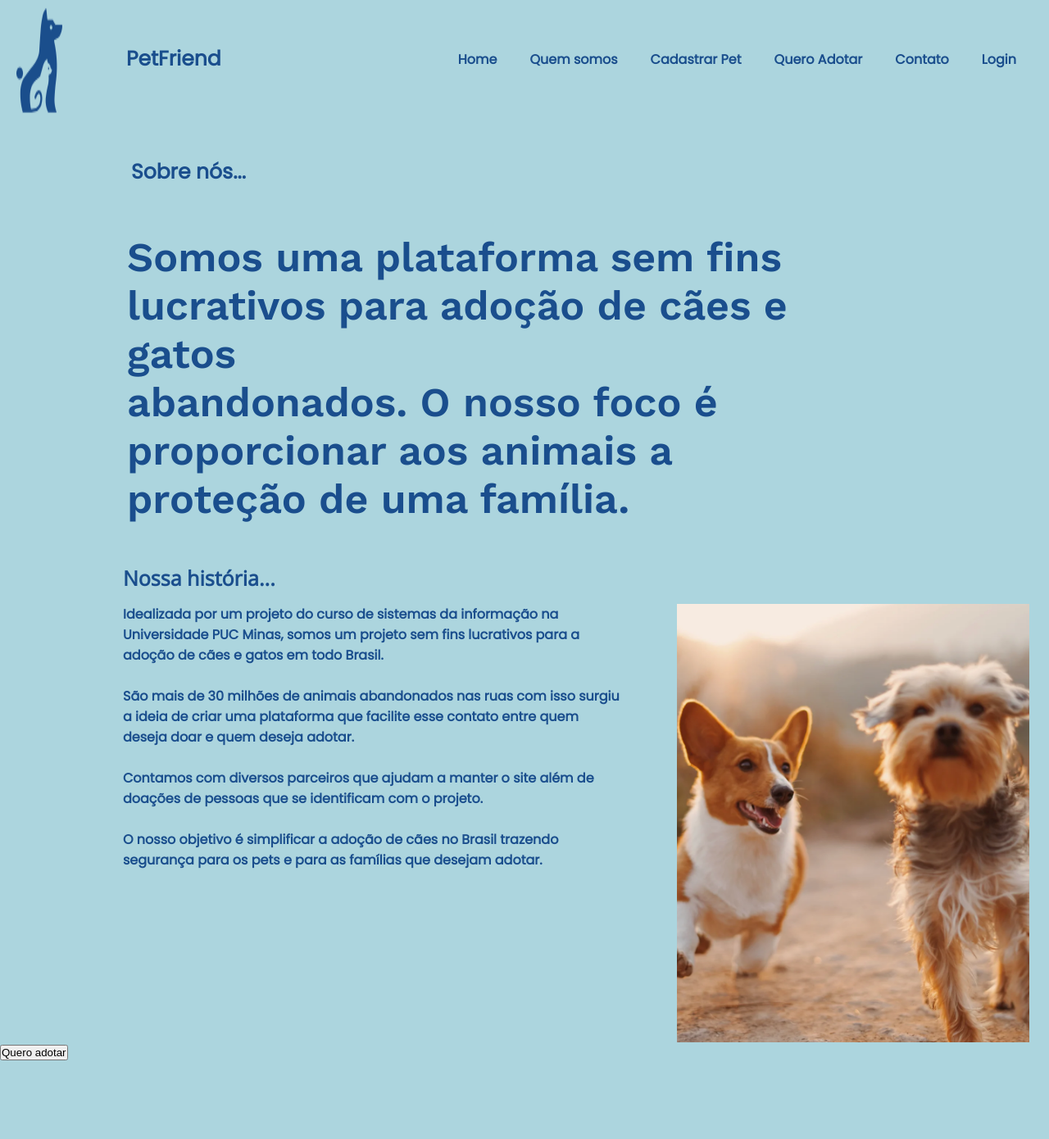
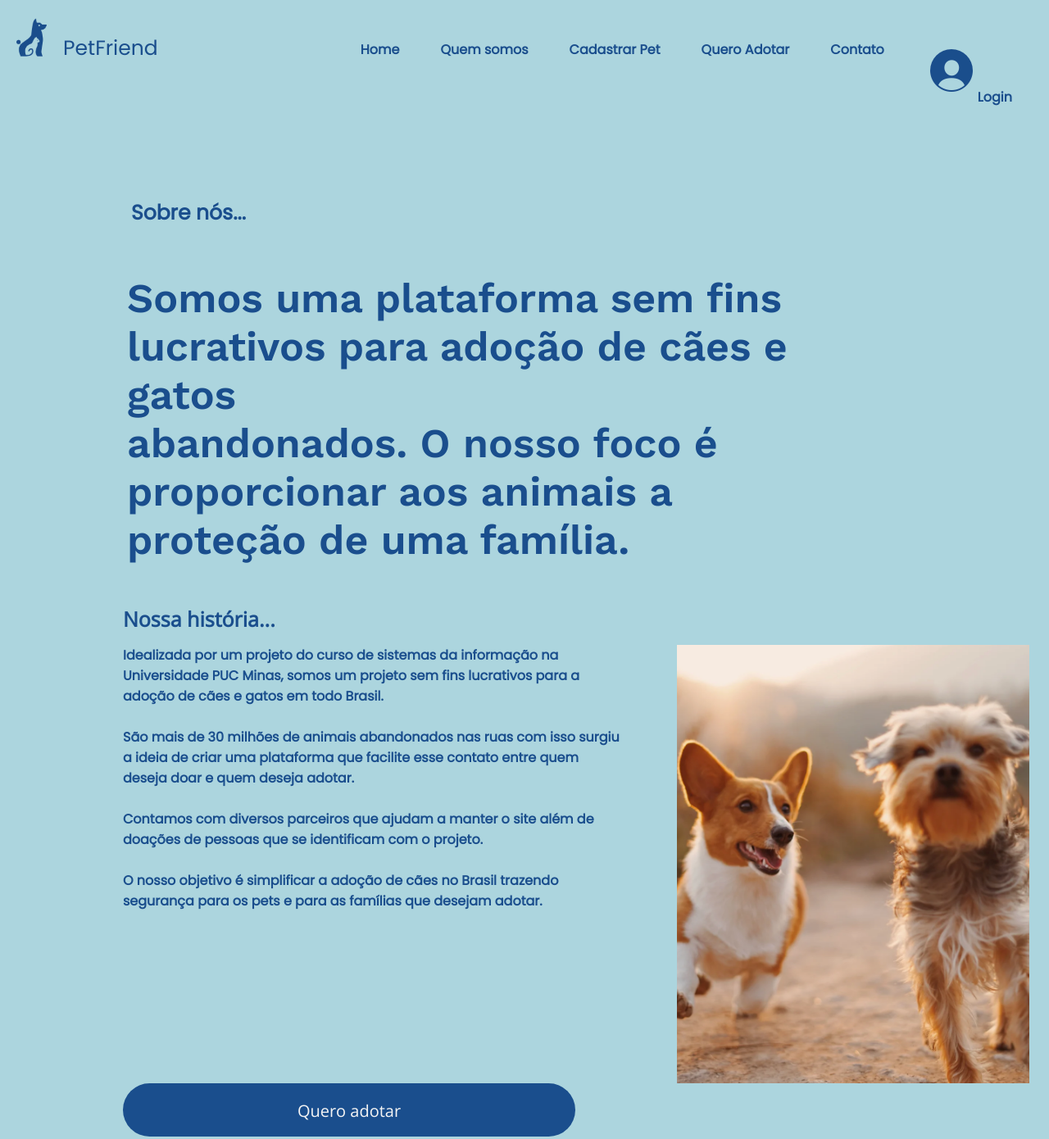
Before and after one commit to EduardoMorais30/PA.pet-friend.frontend, a plain HTML site: page pages/quemSomos.html in a window 1280 px wide. Shown: the part 7-1397 px from the top of the page at 82% size. Before the commit the page ends 1301 px from the top, so only its background shows below. Drawn offline with nearby package versions, Linux system fonts and the light colour scheme.

Commit message:
Descrição: Atualização botões + CSS Data: 31/10/2022 Autor: Jonathan Etapa: 3

```diff
--- a/css/quemSomosStyle/style.css
+++ b/css/quemSomosStyle/style.css
@@ -27,7 +27,17 @@ header{
     text-decoration: none;
 }
 .logo{
-    width: 50px;
+    height: 50px;
+    width: 55px;
+    margin-top: -70px;
+}
+#textoLogo{
+    text-align: center;
+    color: #1A4E8D;
+    padding-left: 15px;
+    margin-top: 20px;
+    font-size: 25px;
+    font-family: 'Poppins', sans-serif;
 }
 body{
     background-color: #ACD5DE;
@@ -36,7 +46,8 @@ body h1,h2,h3,p{
     color: #1A4E8D
 }
 .tituloPrincipal{
-    margin-left: 90px;;
+    margin-left: 90px;
+    margin-top: 30px;
 }
 h1{
     font-family: 'Poppins', sans-serif;
@@ -76,8 +87,8 @@ nav{
     align-items: center;
     background-color: #ACD5DE;
     justify-content: space-between;
-    padding:  0px 20px;
-    padding-top: 5px;
+    padding:  20px 20px;
+    margin-top: 20px;;
 
 }
 nav div h1{
@@ -92,7 +103,7 @@ li {
     color: #1A4E8D;
     text-decoration: none;
     font-weight: bold;
-    padding: 0 20px;
+    padding: 10px 25px;
 
 }
 li:hover{
@@ -100,6 +111,7 @@ li:hover{
     border-radius: 70px;
     border-top: 5px;
     border-width: 5px;
+    background-size: auto;
     background-color: #1A4E8D;
 }
 .container{
@@ -112,3 +124,30 @@ p{
     margin-left: 150px;
     font-family: 'Poppins', sans-serif;
 }
+button{
+    all: unset;
+    cursor: pointer;
+    text-align: center;
+    display: block;
+    width: 40%;
+    height: 20px;
+    margin-right: 150px;
+    margin-left: 150px;
+    padding: 20px;
+    padding-bottom: 25px;
+    background-color:#1A4E8D;
+    color: whitesmoke;
+    border-radius: 50px;
+    font-size: 20px;
+    margin-bottom: 300px;
+}
+button:hover{
+    background-color: #1a4e8da4 ;
+}
+.iconUser{
+    width: 20px;
+}
+footer{
+    width: auto;
+    background-color: white;
+}
--- a/pages/quemSomos.html
+++ b/pages/quemSomos.html
@@ -14,7 +14,7 @@
         <nav>
             <div class="containerLogo">
                 <div class="logo"><img alt="Logomarca" id="logo" src="/images/quemSomosImg/logo.png">
-                    <h1><a href="/pages/homePage.html">PetFriend</a></h1>
+                    <a id="textoLogo" href="/pages/homePage.html">PetFriend</a>
                 </div>
             </div>
 
@@ -25,7 +25,7 @@
                     <li><a href="/pages/cadastroPet.html">Cadastrar Pet</a></li>
                     <li><a href="/pages/...">Quero Adotar</a></li>
                     <li><a href="/pages/contatopage.html">Contato</a></li>
-                    <li><a href="/pages/...">Login</a></li>
+                    <li><a href="/pages/..."><img id="iconUser"src="/images/quemSomosImg/iconUser.png" alt="icone"/>Login</a></li>
                 </ul>
             </div>
         </nav>
@@ -47,6 +47,18 @@
             <img alt="Caes brincando" id="BodyImg" src="/images/quemSomosImg/bodyImg.png">
     </div>
 
-    <button>Quero adotar</button>
+    <button><a href="/pages/...">Quero adotar</a></button>
   </body>
+  <footer>
+    <div class="containerLogo">
+        <div class="logo"><img alt="Logomarca" id="logo" src="/images/...">
+            <h1><a hrefç="/pages/homePage.html">PetFriend</a></h1>
+        </div>
+        <ul>
+            <li>Endereco</li>
+            <li>R.Dom José Gaspar 500 - ...</li>
+            <li></li>
+        </ul>
+    </div>
+  </footer>
 </html>
```
Also changed, not shown: images/quemSomosImg/iconUser.png (added), 1 other file.
